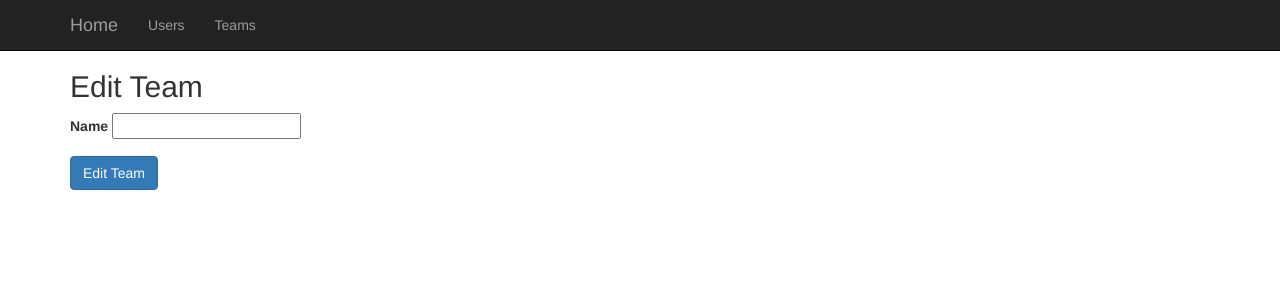
After one commit to CodingForProduct/demo-app-flask, a Flask app: page /teams/1/edit in a window 1280 px wide. The commit adds this page. Shown: the top 300 px of the page. Run offline with Flask 2, Linux system fonts and the light colour scheme; data that the repository does not hold is empty; some libraries are stand-ins or nearby versions.

Commit message:
27. edit one team

```diff
--- a/routes.py
+++ b/routes.py
@@ -63,3 +63,18 @@ def delete_team(team_id):
     db.session.delete(team)
     db.session.commit()
     return redirect(url_for('teams'))
+
+@app.route("/teams/<int:team_id>/edit")
+def show_edit_team(team_id):
+    team = Team.query.filter_by(id=team_id).first()
+    return render_template('teamsEdit.html', team=team)
+
+
+@app.route("/teams/<int:team_id>/edit", methods=['POST'])
+def edit_team(team_id):
+    name = request.form['name']
+
+    team = Team.query.filter_by(id=team_id).first()
+    setattr(team, 'name', name)
+    db.session.commit()
+    return redirect(url_for('show_team', team_id=team_id))
--- a/templates/team.html
+++ b/templates/team.html
@@ -5,6 +5,8 @@
 
 <p>{{team.name}}: {{team.id}}</p>
 
+<a href="/teams/{{ team.id }}/edit" class="btn btn-primary">Edit</a>
+
 <form action="/teams/{{team.id}}/delete" method="post">
   <input type="submit" value="Delete" class="btn btn-primary">
 </form>
--- /dev/null
+++ b/templates/teamsEdit.html
@@ -0,0 +1,15 @@
+{% extends 'layout.html' %}
+{% block body %}
+
+<h2>Edit Team</h2>
+
+<form action="/teams/{{team.id}}/edit" method="post">
+  <div class="form-group">
+    <label for="name">Name</label>
+    <input type="text" id="name" name="name" value="{{team.name}}">
+  </div>
+
+  <button type="submit" class="btn btn-primary btn-md">Edit Team</button>
+</form>
+
+{% endblock %}
```
